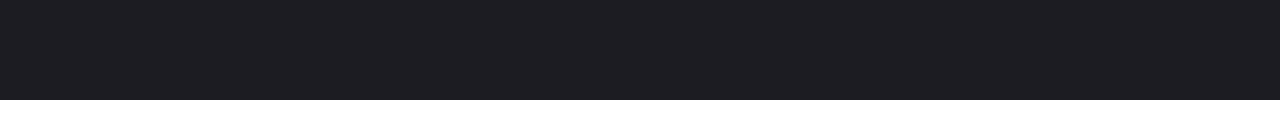
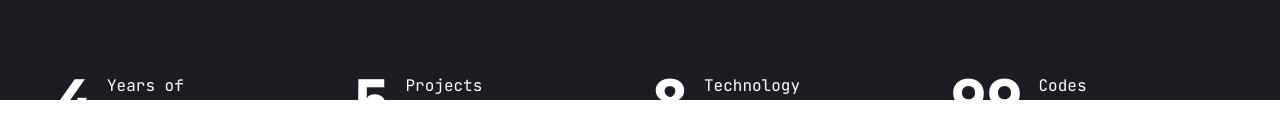
Before and after one commit to charliecoders21/Portfolio-Website, a Next.js app: page / in a window 1280 px wide. Shown: the part 700-838 px from the top of the page. Before the commit the page ends 800 px from the top, so only its background shows below. Built offline with nearby package versions, Linux system fonts and the light colour scheme.

Commit message:
stats code commit

```diff
--- a/app/page.jsx
+++ b/app/page.jsx
@@ -1,5 +1,6 @@
 import Photo from "@/components/Photo";
 import Socials from "@/components/Socials";
+import Stats from "@/components/Stats";
 import { Button } from "@/components/ui/button";
 import React from "react";
 import { FiDownload } from "react-icons/fi";
@@ -40,6 +41,7 @@ const page = () => {
           </div>
         </div>
       </div>
+      <Stats />
     </section>
   );
 };
--- a/components/Photo.jsx
+++ b/components/Photo.jsx
@@ -21,6 +21,7 @@ const Photo = () => {
         >
           <Image
             src="https://www.imghippo.com/i/HxCA81716705249.png"
+            // src="/assets/IMG_0434-removebg-preview-modified.png"
             priority
             quality={100}
             fill
--- a/components/Stats.jsx
+++ b/components/Stats.jsx
@@ -19,7 +19,27 @@ const statsStuff = [
   },
 ];
 const Stats = () => {
-  return <section></section>;
+  return (
+    <section>
+      <div className="container mx-auto">
+        <div className="flex flex-wrap gap-6 max-w-[80vw] mx-auto xl:max-w-none">
+          {statsStuff.map((item, index) => {
+            return (
+              <div className="flex-1 flex gap-4 items-center justify-center xl:justify-start" key={index}>
+                <CountUp
+                  end={item.num}
+                  duration={5}
+                  delay={2}
+                  className="text-4xl xl:text-6xl font-extrabold"
+                />
+                <p className={`${item.text.length<15?"max-w-[100px]":"max-w-[150px]"}`}>{item.text}</p>
+              </div>
+            );
+          })}
+        </div>
+      </div>
+    </section>
+  );
 };
 
 export default Stats;
```
